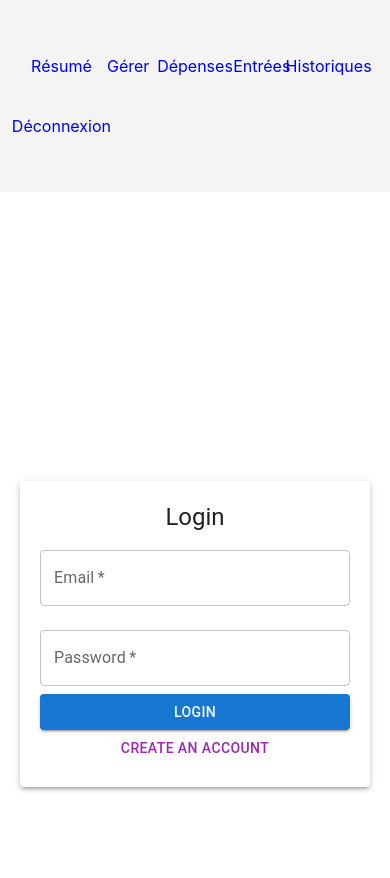
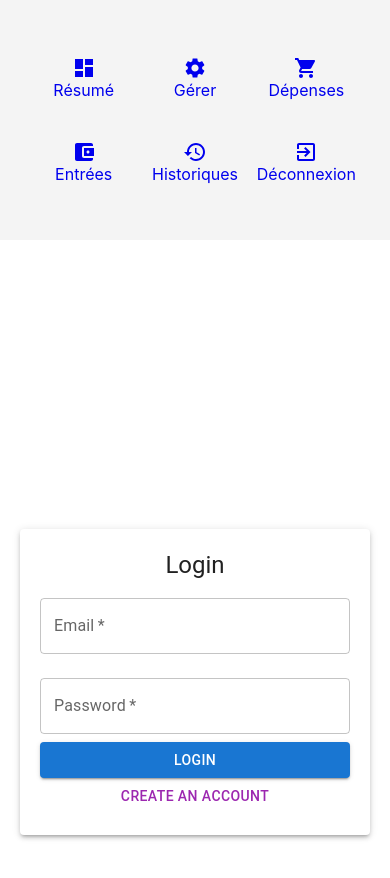
Before and after one commit to kevindjeradi/BudgetManager, a React app in the folder budget-manager-front/: page / in a window 390 px wide. Built offline with nearby package versions, Linux system fonts and the light colour scheme.

Commit message:
Making Side Menu responsive and adding icons

```diff
--- a/budget-manager-front/src/components/SideMenu.js
+++ b/budget-manager-front/src/components/SideMenu.js
@@ -5,6 +5,13 @@ import ListItem from '@mui/material/ListItem';
 import 'style/SideMenu.css';
 import { Grid } from '@mui/material';
 import { useAuth } from 'contexts/AuthContext';
+import Stack from '@mui/material/Stack'
+import DashboardIcon from '@mui/icons-material/Dashboard';
+import SettingsIcon from '@mui/icons-material/Settings';
+import ShoppingCartIcon from '@mui/icons-material/ShoppingCart';
+import AccountBalanceWalletIcon from '@mui/icons-material/AccountBalanceWallet';
+import HistoryIcon from '@mui/icons-material/History';
+import ExitToAppIcon from '@mui/icons-material/ExitToApp';
 
 function SideMenu() {
     const { logout } = useAuth();
@@ -12,29 +19,58 @@ function SideMenu() {
     return (
         <div className="side-menu">
             <List>
-                <Grid container columns={10} spacing={3}>
-                    <Grid item xs={2} md={10}>
-                        <ListItem component={Link} to="resume">Résumé</ListItem>
+                <Grid container spacing={3}>
+                    <Grid item xs={4} md={12}>
+                        <ListItem component={Link} to="resume" className="menu-item">
+                            <Stack spacing={1} alignItems="center">
+                                <DashboardIcon />
+                                Résumé
+                            </Stack>
+                        </ListItem>
                     </Grid>
-                    <Grid item xs={2} md={10}>
-                        <ListItem component={Link} to="gestion">Gérer</ListItem>
+                    <Grid item xs={4} md={12}>
+                        <ListItem component={Link} to="gestion" className="menu-item">
+                            <Stack spacing={1} alignItems="center">
+                                <SettingsIcon />
+                                Gérer
+                            </Stack>
+                        </ListItem>
                     </Grid>
-                    <Grid item xs={2} md={10}>
-                        <ListItem component={Link} to="depenses">Dépenses</ListItem>
+                    <Grid item xs={4} md={12}>
+                        <ListItem component={Link} to="depenses" className="menu-item">
+                            <Stack spacing={1} alignItems="center">
+                                <ShoppingCartIcon />
+                                Dépenses
+                            </Stack>
+                        </ListItem>
                     </Grid>
-                    <Grid item xs={2} md={10}>
-                        <ListItem component={Link} to="entrees">Entrées</ListItem>
+                    <Grid item xs={4} md={12}>
+                        <ListItem component={Link} to="entrees" className="menu-item">
+                            <Stack spacing={1} alignItems="center">
+                                <AccountBalanceWalletIcon />
+                                Entrées
+                            </Stack>
+                        </ListItem>
                     </Grid>
-                    <Grid item xs={2} md={10}>
-                        <ListItem component={Link} to="historiques">Historiques</ListItem>
+                    <Grid item xs={4} md={12}>
+                        <ListItem component={Link} to="historiques" className="menu-item">
+                            <Stack spacing={1} alignItems="center">
+                                <HistoryIcon />
+                                Historiques
+                            </Stack>
+                        </ListItem>
                     </Grid>
-                    <Grid item xs={2} md={10}>
-                        <ListItem onClick={logout} component={Link} to="/">Déconnexion</ListItem>
+                    <Grid item xs={4} md={12}>
+                        <ListItem onClick={logout} component={Link} to="/" className="menu-item">
+                            <Stack spacing={1} alignItems="center">
+                                <ExitToAppIcon />
+                                Déconnexion
+                            </Stack>
+                        </ListItem>
                     </Grid>
                 </Grid>
             </List>
         </div>
     );
 }
-
 export default SideMenu;
--- a/budget-manager-front/src/style/SideMenu.css
+++ b/budget-manager-front/src/style/SideMenu.css
@@ -3,33 +3,34 @@
     background-color: #f4f4f4;
     display: flex;
     flex-direction: column;
-    align-items: center; /* Center items horizontally */
-    justify-content: center; /* Center items vertically */
-    height: 100vh; /* Full height of the viewport */
+    align-items: center;
+    justify-content: center;
     padding: 20px;
 }
 
-/* Style the List and ListItem components */
 .side-menu .MuiList-root {
-    width: 100%; /* Full width of the parent container */
+    width: 100%;
+    display: flex;
+    flex-direction: column;
+    align-items: center;
 }
 
-.side-menu .MuiListItem-root {
-    width: 100%; /* Full width of the parent container */
+.side-menu .menu-item {
     display: flex;
-    justify-content: center; /* Center text within ListItem */
+    flex-direction: column; /* Adjust flex direction to column for icon above text */
+    justify-content: center;
+    align-items: center; /* Align items to the center */
+    width: 100%;
+    text-align: center;
 }
 
-/* Media query for screens smaller than 768px */
 @media (max-width: 900px) {
-    .side-menu {
-        flex-direction: row; /* Change flex direction to row */
-        width: 100%;
-        height: auto;
+    .side-menu .MuiList-root {
+        flex-direction: row;
+        justify-content: space-around;
     }
 
-    .side-menu .MuiList-root {
-        flex-direction: row; /* Change flex direction to row */
-        justify-content: space-around; /* Distribute items evenly */
+    .side-menu .menu-item {
+        white-space: nowrap; /* Prevents the text from breaking onto the next line */
     }
 }
```
